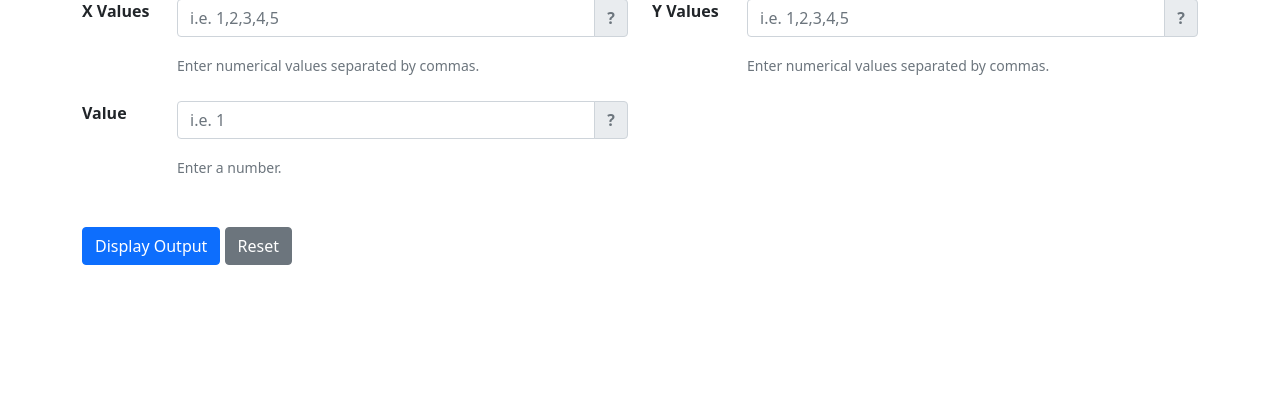
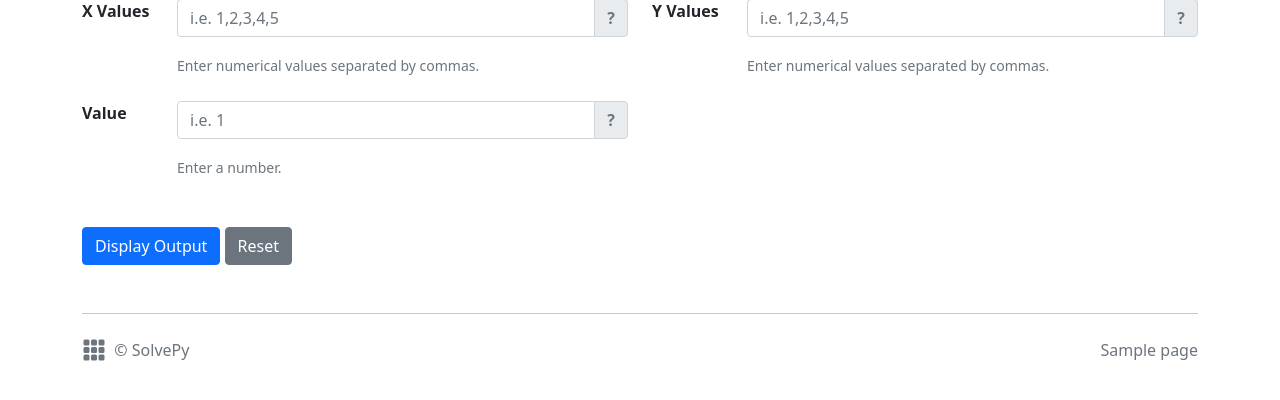
Before and after one commit to brlimarce/SolvePy, a Flask app: template templates/qsi.html in a window 1280 px wide. Shown: the part 324-724 px from the top of the page. Run offline with Flask 2, Linux system fonts and the light colour scheme; the template is opened without the code that fills it: most values are stand-ins (such as "Sample title", 1, 10 or a date in 2020); some libraries are stand-ins or nearby versions.

Commit message:
Add footer in sublayout.html

```diff
--- a/templates/layouts/sublayout.html
+++ b/templates/layouts/sublayout.html
@@ -102,7 +102,31 @@
     <!-- End of Nested Body -->
 
     <!-- Start of Footer -->
-    <br /> <br /> <br /> <br />
+    <footer class="mb-5">
+        <!-- Divider -->
+        <hr class="mt-5 mb-3" />
+
+        <!-- Start of Row -->
+        <div class="row mt-4 text-secondary d-flex flex-row justify-content-between">
+            <!-- Start of Logo and Title -->
+            <div class="col-6 d-flex flex-row">
+                <svg xmlns="http://www.w3.org/2000/svg" width="24" height="24" fill="currentColor" class="bi bi-grid-3x3-gap-fill" viewBox="0 0 16 16">
+                    <path d="M1 2a1 1 0 0 1 1-1h2a1 1 0 0 1 1 1v2a1 1 0 0 1-1 1H2a1 1 0 0 1-1-1V2zm5 0a1 1 0 0 1 1-1h2a1 1 0 0 1 1 1v2a1 1 0 0 1-1 1H7a1 1 0 0 1-1-1V2zm5 0a1 1 0 0 1 1-1h2a1 1 0 0 1 1 1v2a1 1 0 0 1-1 1h-2a1 1 0 0 1-1-1V2zM1 7a1 1 0 0 1 1-1h2a1 1 0 0 1 1 1v2a1 1 0 0 1-1 1H2a1 1 0 0 1-1-1V7zm5 0a1 1 0 0 1 1-1h2a1 1 0 0 1 1 1v2a1 1 0 0 1-1 1H7a1 1 0 0 1-1-1V7zm5 0a1 1 0 0 1 1-1h2a1 1 0 0 1 1 1v2a1 1 0 0 1-1 1h-2a1 1 0 0 1-1-1V7zM1 12a1 1 0 0 1 1-1h2a1 1 0 0 1 1 1v2a1 1 0 0 1-1 1H2a1 1 0 0 1-1-1v-2zm5 0a1 1 0 0 1 1-1h2a1 1 0 0 1 1 1v2a1 1 0 0 1-1 1H7a1 1 0 0 1-1-1v-2zm5 0a1 1 0 0 1 1-1h2a1 1 0 0 1 1 1v2a1 1 0 0 1-1 1h-2a1 1 0 0 1-1-1v-2z"/>
+                </svg>
+                <p>&nbsp;&nbsp;&copy; SolvePy</p>
+            </div>
+            <!-- End of Logo and Title -->
+
+            <!-- Start of Pages -->
+            <div class="col-6 d-flex flex-row justify-content-end">
+                {% for k in pages.keys() %}
+                    <p class="mr-4">&nbsp;&nbsp;&nbsp;{{ (pages[k])['name'] }}</p>
+                {% endfor %}
+            </div>
+            <!-- End of Pages -->
+        </div>
+        <!-- End of Row -->
+    </footer>
     <!-- End of Footer -->
 {% endblock %}
 <!-- End of Body -->
--- a/templates/qsi.html
+++ b/templates/qsi.html
@@ -71,10 +71,8 @@
         <!-- Divider -->
         <br /> <hr />
 
-        <!-- Start of Tables -->
+        <!-- Start of Polynomials -->
         <div class="row mt-5">
-            <!-- Start of Polynomials -->
-            <div class="col-6">
             <!-- Header -->
             <h4 class="text-primary">Polynomials</h4>
             <p class="text-secondary">Below are the polynomials along with its corresponding interval.</p>
@@ -107,9 +105,9 @@
         <!-- End of Polynomials -->
 
         <!-- Start of Approximate -->
-            <div class="col-6">
+        <div class="row">
             <!-- Header -->
-                <h4 class="text-primary">Approximate</h4>
+            <h4 class="text-primary mt-5">Approximate</h4>
             <p class="text-secondary">Below is the approximate value of f(x) based on the interval.</p>
 
             <!-- Table -->
@@ -137,8 +135,6 @@
         </div>
         <!-- End of Approximate -->
     </div>
-        <!-- End of Tables -->
-    </div>
     <!-- End of Output -->
 
     <!-- Start of Popover Script -->
--- a/templates/simplex.html
+++ b/templates/simplex.html
@@ -21,7 +21,7 @@
         <!-- Start of Demand Table -->
         <table class="table table-borderless mb-5">
             <!-- Start of Header -->
-            <thead class="bg-light text-center text-primary">
+            <thead class="bg-light text-center">
                 <tr>
                     <th scope="col"></th>
                     {% for _ in range(1, 6) %}
@@ -49,7 +49,7 @@
         <!-- Start of Supply Table -->
         <table class="table table-borderless">
             <!-- Start of Header -->
-            <thead class="bg-light text-center text-primary">
+            <thead class="bg-light text-center">
                 <tr>
                     <th scope="col"></th>
                     <th scope="col">Supply</th>
```
Lines whose indentation alone changed are shown as unchanged.
